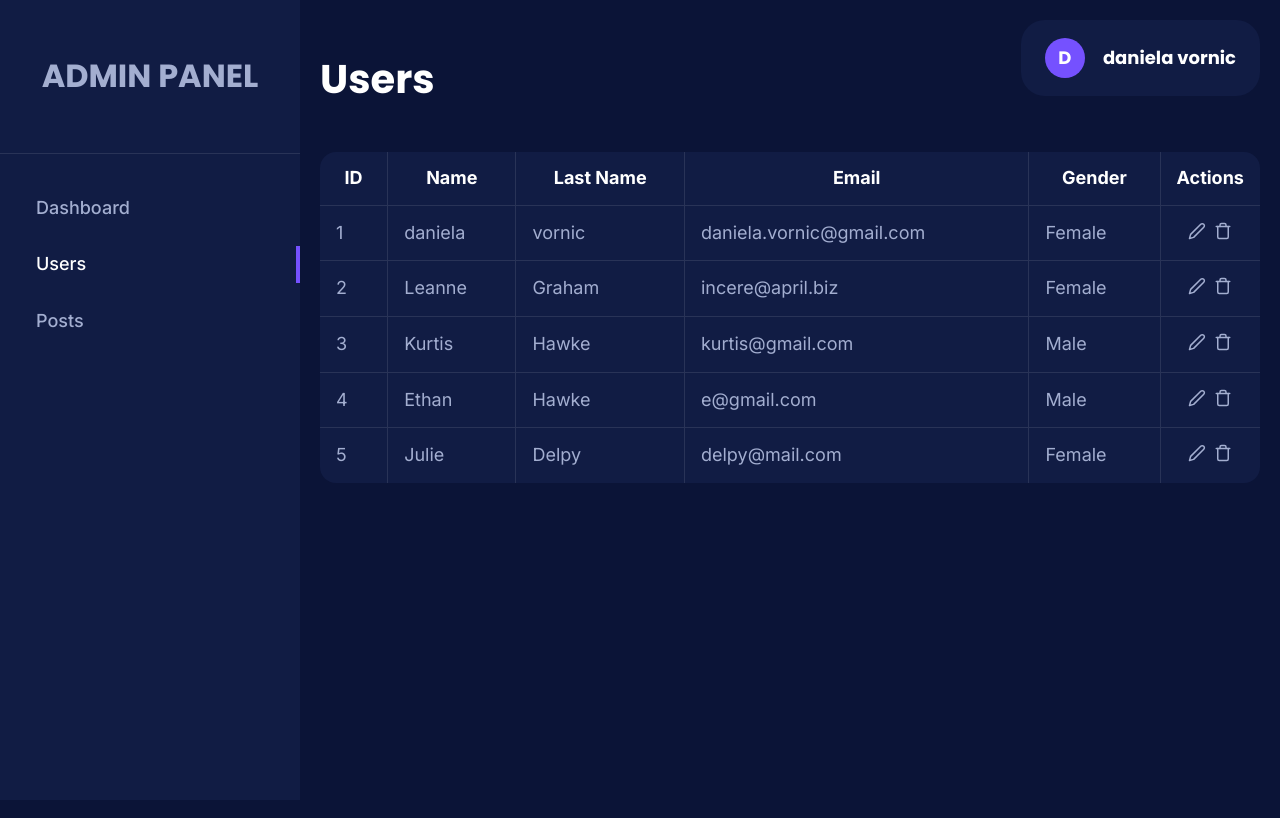
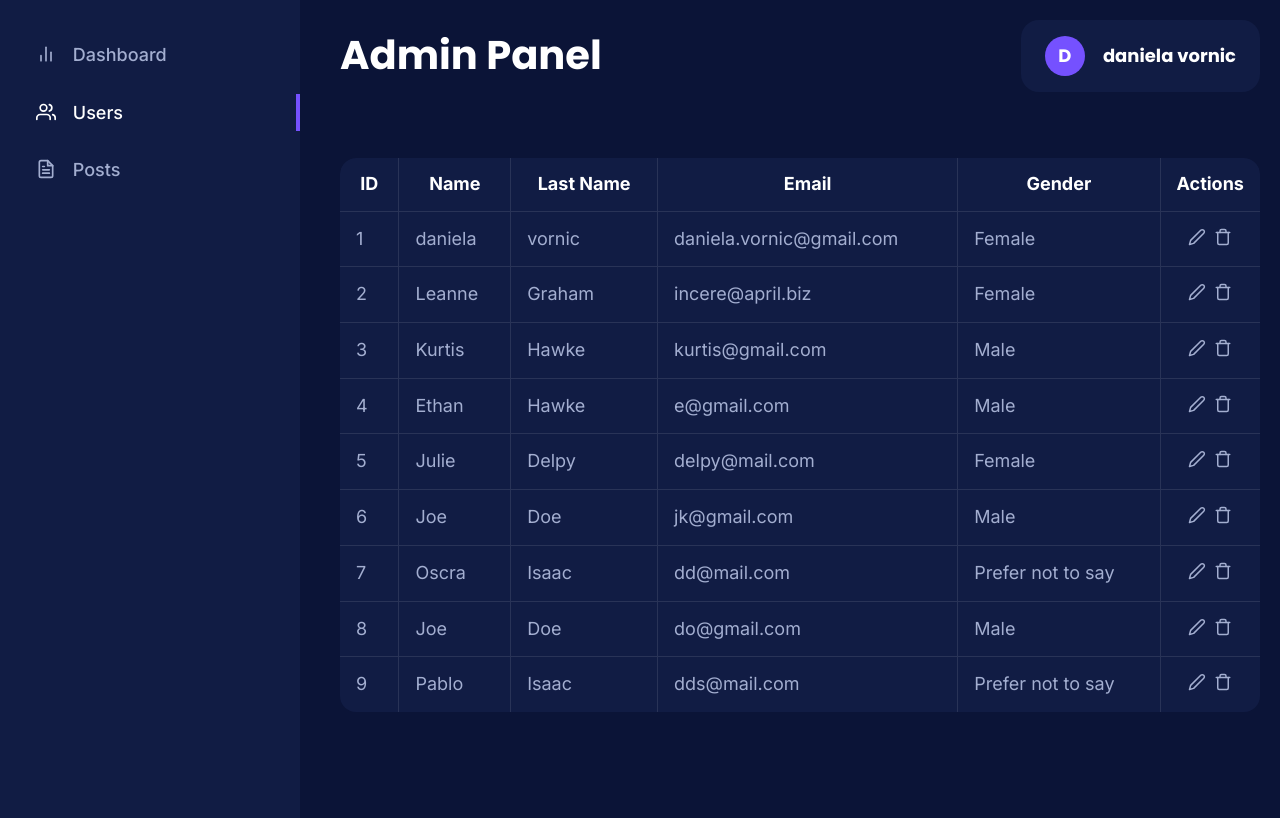
Before and after one commit to danielavornic/ebs-dashboard, a React (Create React App) app: page /users in a window 1280 px wide. Built offline with nearby package versions, Linux system fonts and the light colour scheme; data requests are answered from the project's data file; sample sign-in values are in the browser's storage.

Commit message:
restyle Layout: change title in menu and topbar, add icons

```diff
--- a/db.json
+++ b/db.json
@@ -49,6 +49,46 @@
       "confirmPassword": "DDDDDDDD",
       "terms": "on",
       "id": 5
+    },
+    {
+      "name": "Joe",
+      "lastName": "Doe",
+      "email": "jk@gmail.com",
+      "gender": "Male",
+      "password": "DDDDDDDD",
+      "confirmPassword": "DDDDDDDD",
+      "terms": "on",
+      "id": 6
+    },
+    {
+      "name": "Oscra",
+      "lastName": "Isaac",
+      "email": "dd@mail.com",
+      "gender": "Prefer not to say",
+      "password": "DDDDDDDD",
+      "confirmPassword": "DDDDDDDD",
+      "terms": "on",
+      "id": 7
+    },
+    {
+      "name": "Joe",
+      "lastName": "Doe",
+      "email": "do@gmail.com",
+      "gender": "Male",
+      "password": "DDDDDDDD",
+      "confirmPassword": "DDDDDDDD",
+      "terms": "on",
+      "id": 8
+    },
+    {
+      "name": "Pablo",
+      "lastName": "Isaac",
+      "email": "dds@mail.com",
+      "gender": "Prefer not to say",
+      "password": "DDDDDDDD",
+      "confirmPassword": "DDDDDDDD",
+      "terms": "on",
+      "id": 9
     }
   ],
   "posts": []
--- a/src/components/Layout/Layout.tsx
+++ b/src/components/Layout/Layout.tsx
@@ -46,7 +46,7 @@ const Layout: FC<LayoutProps> = ({
     <div className='panel'>
       <Menu page={page} />
       <main>
-        <Topbar name={name} lastName={lastName} pageTitle={page} />
+        <Topbar name={name} lastName={lastName} />
         <Container>
           {showTable && (
             <Table data={data} headings={headings} properties={properties} />
--- a/src/components/Layout/Menu.tsx
+++ b/src/components/Layout/Menu.tsx
@@ -1,37 +1,37 @@
 import { FC } from 'react';
+import { FiBarChart2, FiFileText, FiUsers } from 'react-icons/fi';
 import { Link } from 'react-router-dom';
 
-interface Props {
-  page: string;
-}
-
-const Menu: FC<Props> = ({ page }) => {
-  const links = [
+const Menu: FC<{ page: string }> = ({ page }) => {
+  const menuItems = [
     {
+      icon: <FiBarChart2 />,
       name: 'Dashboard',
       path: '/dashboard',
     },
     {
+      icon: <FiUsers />,
       name: 'Users',
       path: '/users',
     },
     {
+      icon: <FiFileText />,
       name: 'Posts',
       path: '/posts',
     },
   ];
+
   return (
     <div className='menu'>
-      <div className='title'>
-        <h2>Admin panel</h2>
-      </div>
       <ul>
-        {links.map(({ name, path }) => (
+        {menuItems.map(({ icon, name, path }) => (
           <li
             key={name}
             className={page === name.toLocaleLowerCase() ? 'active' : ''}
           >
-            <Link to={path}>{name}</Link>
+            <Link to={path}>
+              {icon} {name}
+            </Link>
           </li>
         ))}
       </ul>
--- a/src/components/Layout/Topbar.tsx
+++ b/src/components/Layout/Topbar.tsx
@@ -6,10 +6,9 @@ import useUserContext from '../../hooks/useUserContext';
 interface TopbarProps {
   name: string;
   lastName: string;
-  pageTitle: string;
 }
 
-const Topbar: FC<TopbarProps> = ({ name, lastName, pageTitle }) => {
+const Topbar: FC<TopbarProps> = ({ name, lastName }) => {
   const navigate = useNavigate();
 
   const { setIsLogged, setUser } = useUserContext();
@@ -26,9 +25,8 @@ const Topbar: FC<TopbarProps> = ({ name, lastName, pageTitle }) => {
 
   return (
     <div className='top-bar'>
-      <h1>{pageTitle}</h1>
-
-      <div className='logged-user-bubble'>
+      <h1>Admin Panel</h1>
+      <div className='user-bubble'>
         <div className='user-info' onClick={toggleLogoutButton}>
           <div className='avatar alt-font'>
             <b>{name.charAt(0)}</b>
--- a/src/components/Table.tsx
+++ b/src/components/Table.tsx
@@ -12,6 +12,7 @@ interface Props {
 
 const Table: FC<Props> = ({ data, headings, properties }) => {
   return (
+    <div className='table-container'>
       <table>
         <thead>
           <tr>
@@ -40,6 +41,7 @@ const Table: FC<Props> = ({ data, headings, properties }) => {
           )}
         </tbody>
       </table>
+    </div>
   );
 };
 
--- a/src/styles/Layout.scss
+++ b/src/styles/Layout.scss
@@ -7,7 +7,7 @@
 
   main {
     width: 100%;
-    padding: 20px;
+    padding: 20px 20px 20px 40px;
   }
 
   .top-bar {
@@ -17,15 +17,15 @@
 
     h1 {
       text-transform: capitalize;
-      margin-top: 36px;
+      margin-top: 12px;
     }
 
-    .logged-user-bubble {
+    .user-bubble {
       position: absolute;
       right: 0;
       background-color: $secondary-bg-color;
-      padding: $button-padding;
-      border-radius: $border-radius-large;
+      padding: 16px 24px;
+      border-radius: $border-radius-normal;
       cursor: pointer;
 
       .user-info {
@@ -71,17 +71,6 @@
     width: 18%;
     background-color: $secondary-bg-color;
 
-    .title {
-      padding: 58px 0;
-      border-bottom: 1px solid $white-10;
-
-      h2 {
-        text-transform: uppercase;
-        text-align: center;
-        color: $light-grey-blue;
-      }
-    }
-
     ul {
       list-style-type: none;
       padding: 0;
@@ -91,12 +80,10 @@
         padding: 8px 36px;
         margin-bottom: 20px;
 
-        &.active {
-          border-right: 4px solid $primary-color;
-
-          a {
-            color: white;
-          }
+        svg {
+          vertical-align: text-top;
+          font-size: 20px;
+          margin-right: 12px;
         }
 
         a {
@@ -105,6 +92,15 @@
           text-transform: capitalize;
           color: $light-grey-blue;
         }
+
+        &.active {
+          border-right: 4px solid $primary-color;
+
+          a,
+          svg {
+            color: white;
+          }
+        }
       }
     }
   }
@@ -112,12 +108,35 @@
   .container {
     flex: 1;
 
+    .table-container {
+      height: 80vh;
+      overflow: auto;
+      margin-top: 80px;
+      border-radius: $border-radius-small;
+
+      &::-webkit-scrollbar {
+        width: 5px;
+      }
+
+      &::-webkit-scrollbar-track {
+        background: $secondary-bg-color;
+      }
+
+      &::-webkit-scrollbar-thumb {
+        background: $light-grey-blue;
+        border: 1px solid transparent;
+        border-radius: 8px;
+        background-clip: padding-box;
+      }
+    }
+
     table {
       width: 100%;
+      top: 0;
+      position: sticky;
       background-color: $secondary-bg-color;
-      margin-top: 50px;
+      border-collapse: collapse;
       border-radius: $border-radius-small;
-      border-collapse: collapse;
 
       thead tr {
         border-bottom: 1px solid $white-10;
```
Lines whose indentation alone changed are shown as unchanged.
